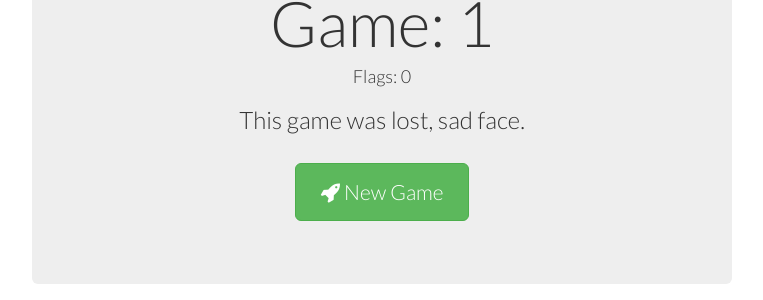
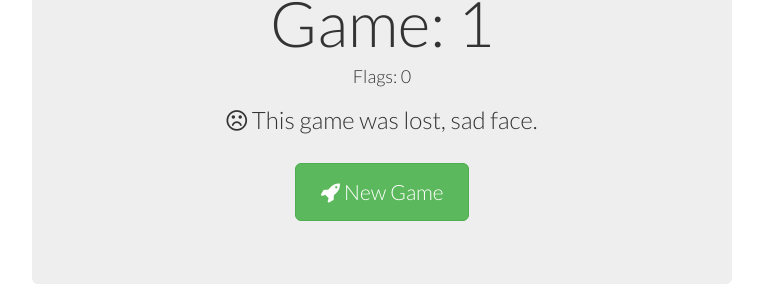
Before and after one commit to avoidwork/minesweeper_django, a Django app: page /games/1/ in a window 1280 px wide. Shown: the part 190-490 px from the top of the page, without its empty margins (258-1021 px from the left). Run offline with Django 3.2, Linux system fonts and the light colour scheme; data comes from the database, SQL or seed files in the repository; both versions use the stored data as it was after the commit; parts of the project's set-up code (start-up, migrations or seed data) failed here and were passed over; some libraries are stand-ins or nearby versions.

Commit message:
Updating the template with the smiley/frowny face

```diff
--- a/templates/games/detail.html
+++ b/templates/games/detail.html
@@ -30,9 +30,9 @@
         <h4>Flags: <span id="flags">0</span></h4>
         {% if game.completed %}
         {% if game.won %}
-        <h3>This game was won!</h3>
+        <h3><i class="fa fa-smile-o"></i> This game was won!</h3>
         {% else %}
-        <h3>This game was lost, sad face.</h3>
+        <h3><i class="fa fa-frown-o"></i> This game was lost, sad face.</h3>
         {% endif %}
         <p class="pad-top options new"><a class="btn btn-lg btn-success" href="/games/new/" role="button"><i class="fa fa-rocket"></i> New Game</a></p>
         {% else %}
```
Also changed, not shown: db.sqlite3.
